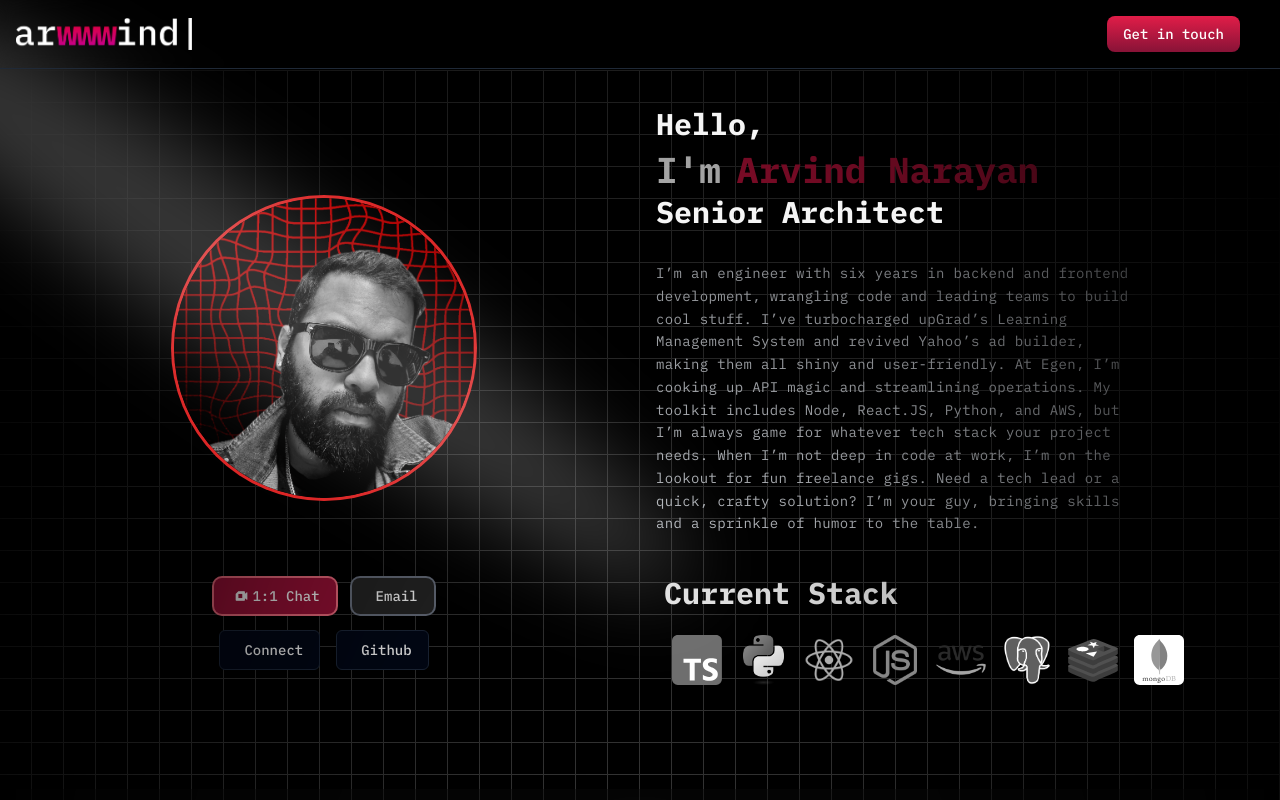
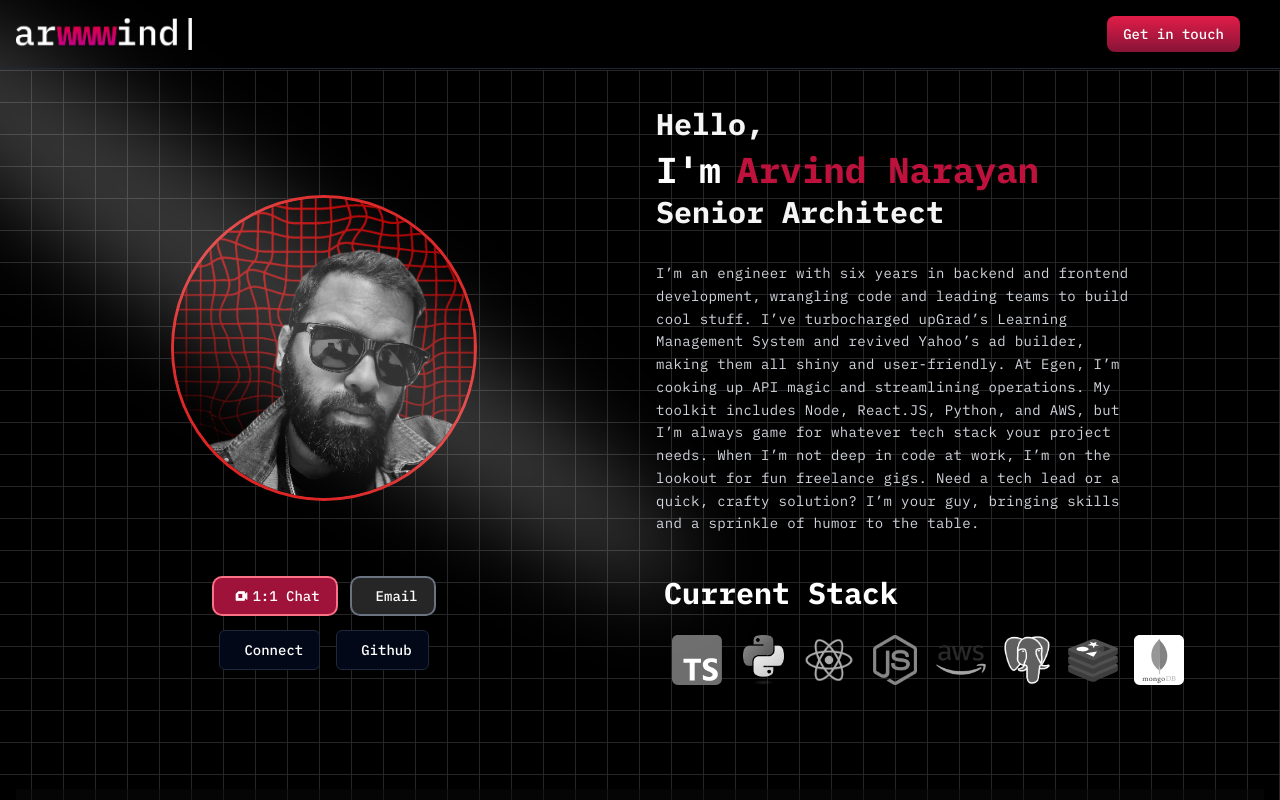
Before and after one commit to arwwwind/website, a Next.js app: page / in a window 1280 px wide. Shown: the top 800 px of the page. Built offline with nearby package versions, Linux system fonts and the light colour scheme; some icons are missing.

Commit message:
visual improves v2.2.8

```diff
--- a/src/app/page.tsx
+++ b/src/app/page.tsx
@@ -16,19 +16,21 @@
     'Dog Dad!',
   ];
   return (
-    <div className='min-h-[100vh] w-full dark:bg-black bg-white  dark:bg-grid-white/[0.2] bg-grid-black/[0.2] relative'>
+    <div className='min-h-[100vh] w-full dark:bg-black bg-white  dark:bg-grid-white/[0.15] bg-grid-black/[0.2] relative'>
       <Spotlight
         className='-top-40 left-[-4px] top-[-43rem] md:left-60 md:top-[-40rem]'
         fill='white'
       />
       {/* Radial gradient for the container to give a faded look */}
-      <div className='absolute pointer-events-none inset-0 flex items-center justify-center dark:bg-black bg-white [mask-image:radial-gradient(ellipse_at_center,transparent_50%,black)]'></div>
+      <div className='absolute z-[-1] pointer-events-none inset-0 flex items-center justify-center dark:bg-black bg-white [mask-image:radial-gradient(ellipse_at_center,transparent_50%,black)]'></div>
       <div className='py-8 p-4 grid grid-cols-1 gap-0 md:grid-cols-2 md:gap-4'>
         <div className='avatar flex flex-col items-center'>
           <CardContainer>
             <CardItem translateZ='100' className='w-full mt-4'>
-              <img
+              <Image
                 className='inline-block h-[200px] w-[auto] md:h-[300px] rounded-full ring-[3px] ring-red-600'
+                width={300}
+                height={300}
                 src='/avatar.png'
                 alt='Arvind Narayan'
               />
```
